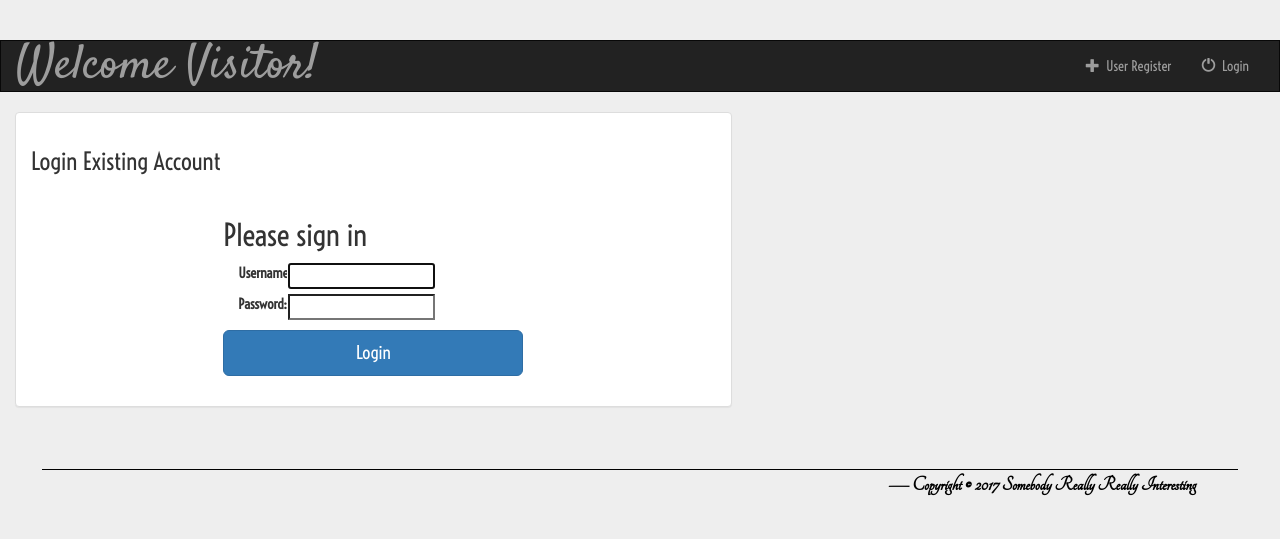
After one commit to crisbc/Python_Class, a Django app: page /accounts/login/ in a window 1280 px wide. The commit adds this page. Shown: the top 539 px of the page. Run offline with Django 3.2, Linux system fonts and the light colour scheme; some libraries are stand-ins or nearby versions; some web fonts are replaced.

Commit message:
updated for signon, working

```diff
--- a/Open/Open/settings.py
+++ b/Open/Open/settings.py
@@ -38,6 +38,7 @@ INSTALLED_APPS = [
     'django.contrib.messages',
     'django.contrib.staticfiles',
     'home',
+    'accounts',
 ]
 
 MIDDLEWARE = [
@@ -118,11 +119,13 @@ USE_TZ = True
 # Static files (CSS, JavaScript, Images)
 # https://docs.djangoproject.com/en/1.11/howto/static-files/
 
-STATIC_URL = '/static/' # the path in url
+STATIC_URL = '/static/'  # the path in url
 
 STATICFILES_DIRS = [
     os.path.join(BASE_DIR, "static"),
 ]
 
+#accounts
+LOGIN_REDIRECT_URL = 'home'
 
 # LOGOUT_REDIRECT_URL = 'home/home.html'
--- a/Open/Open/urls.py
+++ b/Open/Open/urls.py
@@ -28,7 +28,8 @@ urlpatterns = [
 
     # User auth urls
     # url(r'^register/$', views.UserFormRegisterView.as_view(), name='register'),
-    # url(r'^login/$', views.UserFormLoginView.as_view(), name='login'),
+    url(r'^accounts/', include('accounts.urls', app_name='accounts', namespace='accounts')),
+
 ]
 
 if settings.DEBUG:
--- /dev/null
+++ b/Open/accounts/urls.py
@@ -0,0 +1,9 @@
+from django.conf.urls import url
+from django.contrib.auth import views as auth_views
+
+
+urlpatterns = [
+    url(r'^login/$', auth_views.login, name='login'),
+    url(r'^logout/$', auth_views.logout, {'next_page': 'accounts:login'}, name='logout'),
+
+]
--- a/Open/home/views.py
+++ b/Open/home/views.py
@@ -5,4 +5,6 @@ from django.shortcuts import render
 
 
 def index(request):
-    return render(request, 'home/home.html')
+    template = 'home/home.html'
+    context = {}
+    return render(request, template, context)
--- a/Open/login/admin.py
+++ /dev/null
@@ -1,3 +0,0 @@
-from django.contrib import admin
-
-# Register your models here.
--- a/Open/login/apps.py
+++ /dev/null
@@ -1,5 +0,0 @@
-from django.apps import AppConfig
-
-
-class LoginConfig(AppConfig):
-    name = 'login'
--- a/Open/login/models.py
+++ /dev/null
@@ -1,3 +0,0 @@
-from django.db import models
-
-# Create your models here.
--- a/Open/login/tests.py
+++ /dev/null
@@ -1,3 +0,0 @@
-from django.test import TestCase
-
-# Create your tests here.
--- a/Open/login/views.py
+++ /dev/null
@@ -1,3 +0,0 @@
-from django.shortcuts import render
-
-# Create your views here.
--- a/Open/register/admin.py
+++ /dev/null
@@ -1,3 +0,0 @@
-from django.contrib import admin
-
-# Register your models here.
--- a/Open/register/apps.py
+++ /dev/null
@@ -1,5 +0,0 @@
-from django.apps import AppConfig
-
-
-class RegisterConfig(AppConfig):
-    name = 'register'
--- a/Open/register/models.py
+++ /dev/null
@@ -1,3 +0,0 @@
-from django.db import models
-
-# Create your models here.
--- a/Open/register/tests.py
+++ /dev/null
@@ -1,3 +0,0 @@
-from django.test import TestCase
-
-# Create your tests here.
--- a/Open/register/views.py
+++ /dev/null
@@ -1,3 +0,0 @@
-from django.shortcuts import render
-
-# Create your views here.
--- /dev/null
+++ b/Open/static/css/signin.css
@@ -0,0 +1,40 @@
+body {
+  padding-top: 40px;
+  padding-bottom: 40px;
+  background-color: #eee;
+}
+
+.form-signin {
+  max-width: 330px;
+  padding: 15px;
+  margin: 0 auto;
+}
+.form-signin .form-signin-heading,
+.form-signin .checkbox {
+  margin-bottom: 10px;
+}
+.form-signin .checkbox {
+  font-weight: normal;
+}
+.form-signin .form-control {
+  position: relative;
+  height: auto;
+  -webkit-box-sizing: border-box;
+     -moz-box-sizing: border-box;
+          box-sizing: border-box;
+  padding: 10px;
+  font-size: 16px;
+}
+.form-signin .form-control:focus {
+  z-index: 2;
+}
+.form-signin input[type="email"] {
+  margin-bottom: -1px;
+  border-bottom-right-radius: 0;
+  border-bottom-left-radius: 0;
+}
+.form-signin input[type="password"] {
+  margin-bottom: 10px;
+  border-top-left-radius: 0;
+  border-top-right-radius: 0;
+}
--- /dev/null
+++ b/Open/templates/registration/login.html
@@ -0,0 +1,52 @@
+<!DOCTYPE html>
+<html lang="en">
+    <head>
+        <meta charset="UTF-8">
+        <title>{%  block title %}Login{% endblock %}</title>
+        {% load static %}
+        <link rel="stylesheet" href="https://maxcdn.bootstrapcdn.com/bootstrap/3.3.6/css/bootstrap.min.css">
+       <link rel="stylesheet" href="{% static 'css/style.css' %}">
+       <link rel="stylesheet" href="{% static 'css/signin.css' %}">
+        <script src="https://ajax.googleapis.com/ajax/libs/jquery/1.12.0/jquery.min.js"></script>
+        <script src="http://maxcdn.bootstrapcdn.com/bootstrap/3.3.6/js/bootstrap.min.js"></script>
+    </head>
+
+    <body>
+        {% if user.is_authenticated %}
+            {% include 'authenticated_navbar.html' %}
+        {% else %}
+            {% include 'visitor_navbar.html' %}
+        {% endif %}
+
+        {% block body %}
+        <div class="container-fluid">
+            <div class="row">
+                <div class="col-sm-12 col-md-7">
+                    <div class="panel panel-default">
+                        <div class="panel-body">
+                            <h3>Login Existing Account</h3>
+                            {% if error_message %}
+                                <p><strong>{{ error_message }}</strong></p>
+                            {% endif %}
+                            <form class="form-signin" method="post">
+                                <h2 class="form-signin-heading">Please sign in</h2>{% csrf_token %}
+                                {% for field in form %}
+                                    <div class="form-group">
+                                        <div class="col-sm-offset-2 col-sm-10">
+                                            <span class="text-danger small">{{  field.errors }}</span>
+                                        </div>
+                                    <label class="control-label col-sm-2">{{  field.label_tag }}</label>
+                                    <div class="col-sm-10">{{ field }}</div>
+                                    </div>
+                                {% endfor %}
+                                <button class = "btn btn-lg btn-primary btn-block" type="submit">Login</button>
+                            </form>
+                        </div>
+                    </div>
+                </div>
+            </div>
+        </div>
+        {% endblock %}
+    </body>
+    {% include 'footer.html' %}
+</html>
```
Also changed, not shown: Open/home/templates/home/home.html (renamed from Open/templates/home/home.html, +6 -1 lines), Open/templates/authenticated_navbar.html (+1 -10 lines).
